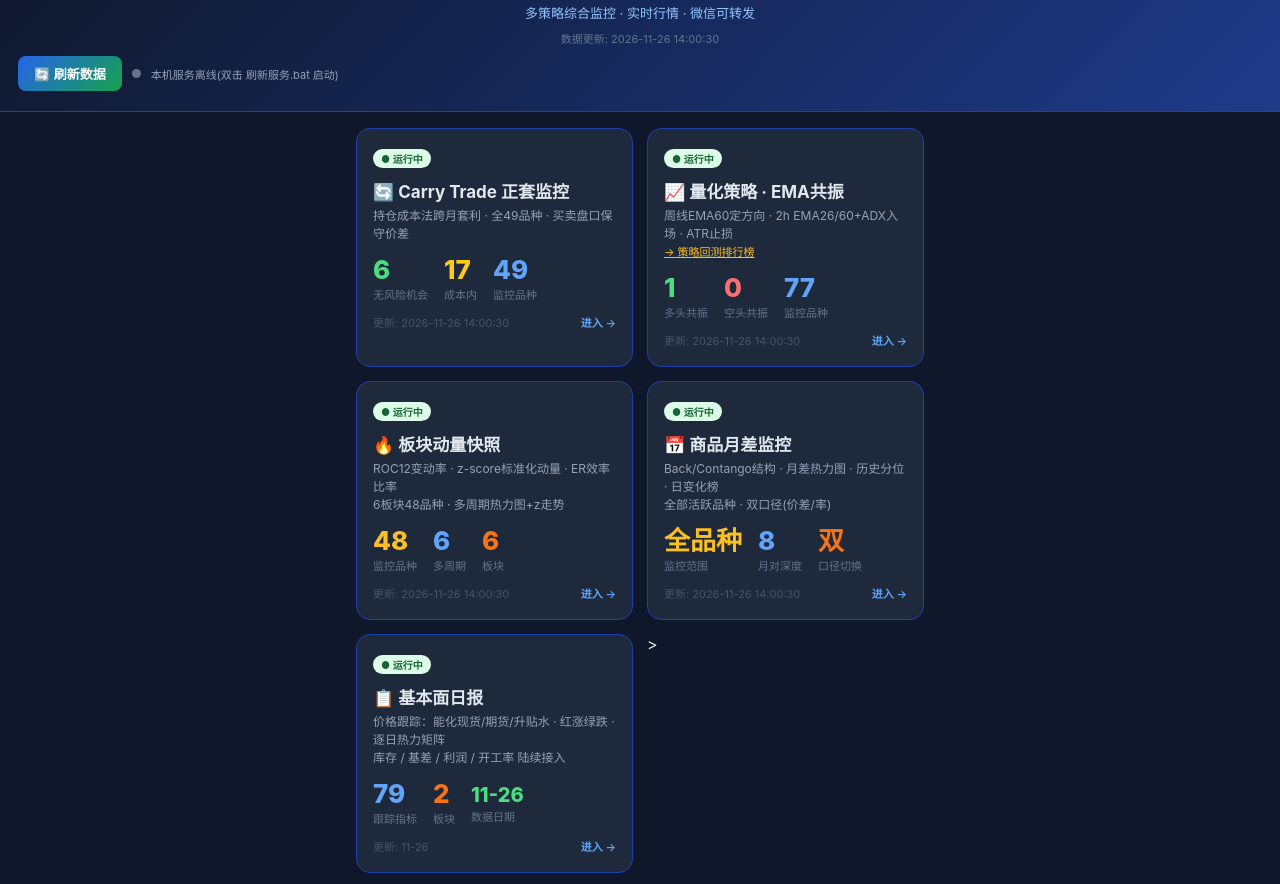
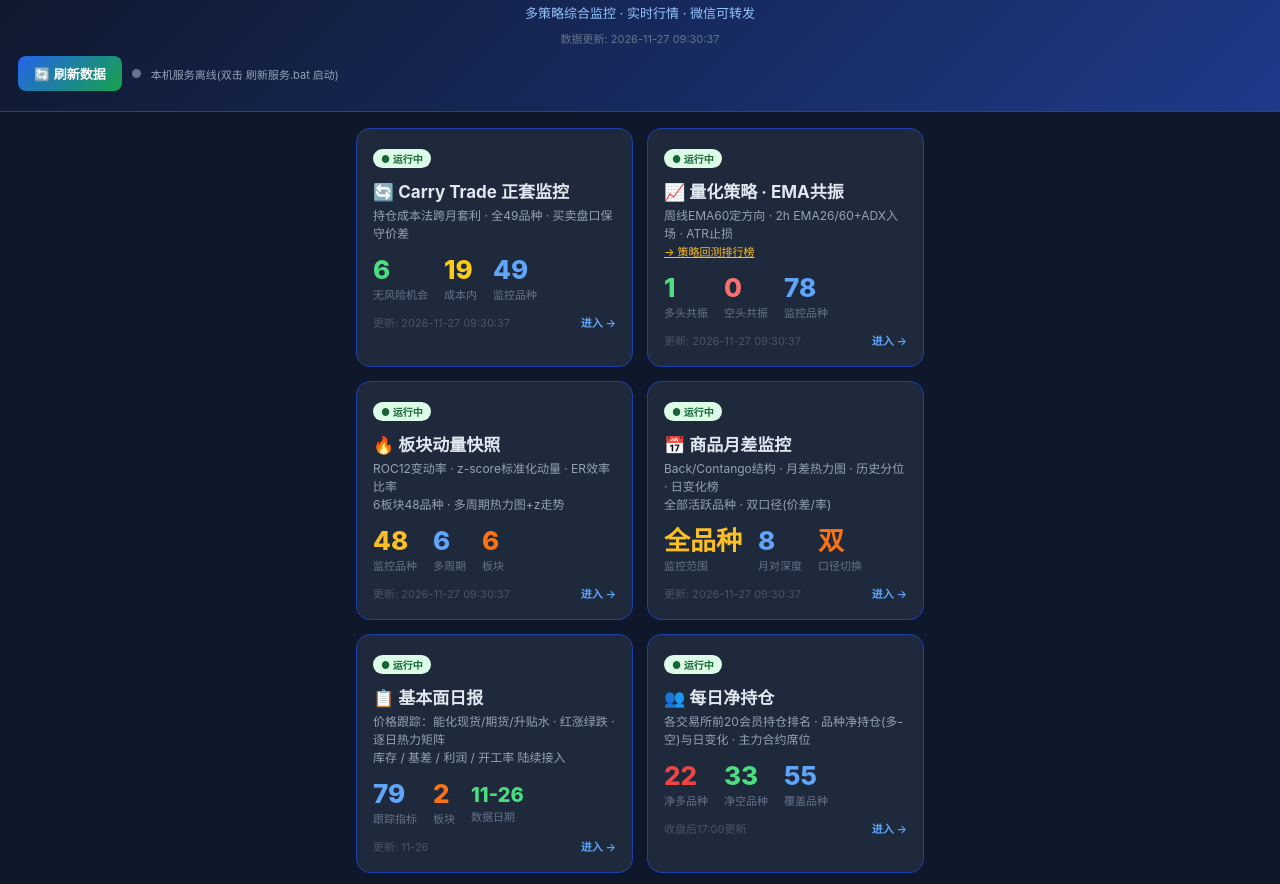
Before and after one commit to Mike977-web/carrytrade, a plain HTML site: page index.html in a window 1280 px wide. Shown: the part 59-943 px from the top of the page. Drawn offline with Linux system fonts and the light colour scheme; no server answers.

Commit message:
update index.html

```diff
--- a/index.html
+++ b/index.html
@@ -55,7 +55,7 @@ body { font-family:-apple-system,BlinkMacSystemFont,"Segoe UI","PingFang SC","Mi
 <div class="header">
   <h1>📊 期货策略监控平台</h1>
   <div class="sub">多策略综合监控 · 实时行情 · 微信可转发</div>
-  <div class="time">数据更新: 2026-11-26 14:00:30</div>
+  <div class="time">数据更新: 2026-11-27 09:30:37</div>
   <div class="refresh-bar">
     <button id="refreshBtn" onclick="doRefresh()">🔄 刷新数据</button>
     <span class="svc-dot" id="svcDot"></span><span id="svcTxt">检查本机服务…</span>
@@ -73,14 +73,14 @@ body { font-family:-apple-system,BlinkMacSystemFont,"Segoe UI","PingFang SC","Mi
     <div class="desc">持仓成本法跨月套利 · 全49品种 · 买卖盘口保守价差</div>
     <div class="metrics">
       <div class="metric"><span class="num num-green" id="mArb">6</span><span class="lab">无风险机会</span></div>
-      <div class="metric"><span class="num num-yellow" id="mCost">17</span><span class="lab">成本内</span></div>
+      <div class="metric"><span class="num num-yellow" id="mCost">19</span><span class="lab">成本内</span></div>
       <div class="metric"><span class="num num-blue" id="mInst">49</span><span class="lab">监控品种</span></div>
     </div>
     <div class="opp-list" id="oppList" style="display:none">
       <div class="oh">🏆 活跃无风险机会 Top5</div>
     </div>
     <div class="card-foot">
-      <span>更新: 2026-11-26 14:00:30</span>
+      <span>更新: 2026-11-27 09:30:37</span>
       <span class="enter">进入 →</span>
     </div>
   </div>
@@ -91,9 +91,9 @@ body { font-family:-apple-system,BlinkMacSystemFont,"Segoe UI","PingFang SC","Mi
     <span class="card-tag tag-live">● 运行中</span>
     <h2>📈 量化策略 · EMA共振</h2>
     <div class="desc">周线EMA60定方向 · 2h EMA26/60+ADX入场 · ATR止损<br><a href="backtest.html" style="color:#fbbf24;font-size:11px">→ 策略回测排行榜</a></div>
-    <div class="metrics"><div class="metric"><span class="num num-green">1</span><span class="lab">多头共振</span></div><div class="metric"><span class="num" style="color:#f87171">0</span><span class="lab">空头共振</span></div><div class="metric"><span class="num num-blue">77</span><span class="lab">监控品种</span></div></div>
+    <div class="metrics"><div class="metric"><span class="num num-green">1</span><span class="lab">多头共振</span></div><div class="metric"><span class="num" style="color:#f87171">0</span><span class="lab">空头共振</span></div><div class="metric"><span class="num num-blue">78</span><span class="lab">监控品种</span></div></div>
     <div class="card-foot">
-      <span>更新: 2026-11-26 14:00:30</span>
+      <span>更新: 2026-11-27 09:30:37</span>
       <span class="enter">进入 →</span>
     </div>
   </div>
@@ -110,7 +110,7 @@ body { font-family:-apple-system,BlinkMacSystemFont,"Segoe UI","PingFang SC","Mi
       <div class="metric"><span class="num" style="color:#f97316">6</span><span class="lab">板块</span></div>
     </div>
     <div class="card-foot">
-      <span>更新: 2026-11-26 14:00:30</span>
+      <span>更新: 2026-11-27 09:30:37</span>
       <span class="enter">进入 →</span>
     </div>
   </div>
@@ -127,7 +127,7 @@ body { font-family:-apple-system,BlinkMacSystemFont,"Segoe UI","PingFang SC","Mi
       <div class="metric"><span class="num" style="color:#f97316">双</span><span class="lab">口径切换</span></div>
     </div>
     <div class="card-foot">
-      <span>更新: 2026-11-26 14:00:30</span>
+      <span>更新: 2026-11-27 09:30:37</span>
       <span class="enter">进入 →</span>
     </div>
   </div>
@@ -145,30 +145,28 @@ body { font-family:-apple-system,BlinkMacSystemFont,"Segoe UI","PingFang SC","Mi
     </div>
   </div>
 
-  >
-
-  <!-- seats-card -->
+  <!-- 每日净持仓 -->
   <div class="card enabled">
-    <a class="card-link" href="seats.html"></a>
+    <a class="card-link" href="netpos.html"></a>
     <span class="card-tag tag-live">● 运行中</span>
-    <h2>🎯 期货席位每日净持仓</h2>
-    <div class="desc">四组席位(东财徽商平安/国君东证中信/摩根乾坤/中财) × 65品种 净持仓热力 · 较前日变动</div>
+    <h2>👥 每日净持仓</h2>
+    <div class="desc">各交易所前20会员持仓排名 · 品种净持仓(多-空)与日变化 · 主力合约席位</div>
     <div class="metrics">
-      <div class="metric"><span class="num num-blue">4</span><span class="lab">席位分组</span></div>
-      <div class="metric"><span class="num num-yellow">65</span><span class="lab">监控品种</span></div>
-      <div class="metric"><span class="num num-green">六所</span><span class="lab">数据覆盖</span></div>
+      <div class="metric"><span class="num" style="color:#ef4444">22</span><span class="lab">净多品种</span></div>
+      <div class="metric"><span class="num num-green">33</span><span class="lab">净空品种</span></div>
+      <div class="metric"><span class="num num-blue">55</span><span class="lab">覆盖品种</span></div>
     </div>
     <div class="card-foot">
-      <span>更新: 2026-11-26 16:30</span>
+      <span>收盘后17:00更新</span>
       <span class="enter">进入 →</span>
     </div>
   </div>
 
-  </div>
+</div>
 
 <div class="footer">
   <div>⚠️ 仅供研究参考，不构成投资建议</div>
-  <div style="margin-top:4px">数据源: TQSdk · 生成于 2026-11-26 14:00:30</div>
+  <div style="margin-top:4px">数据源: TQSdk · 生成于 2026-11-27 09:30:37</div>
 </div>
 
 <script>
```
